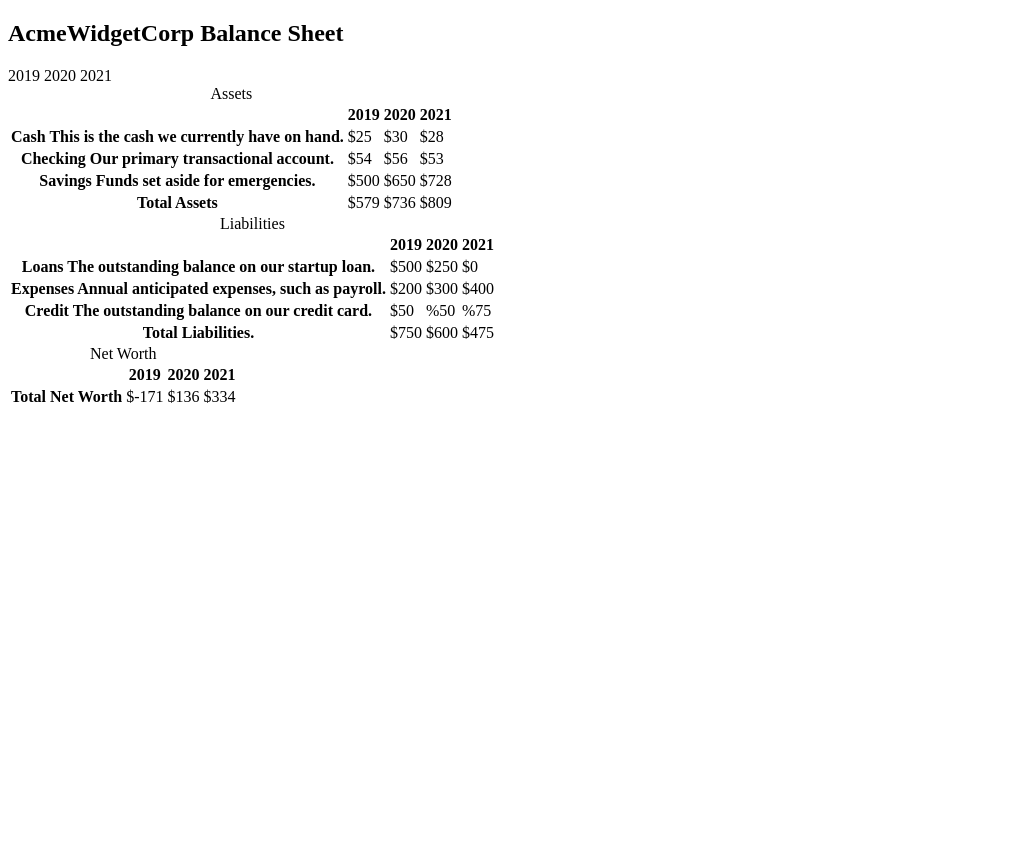
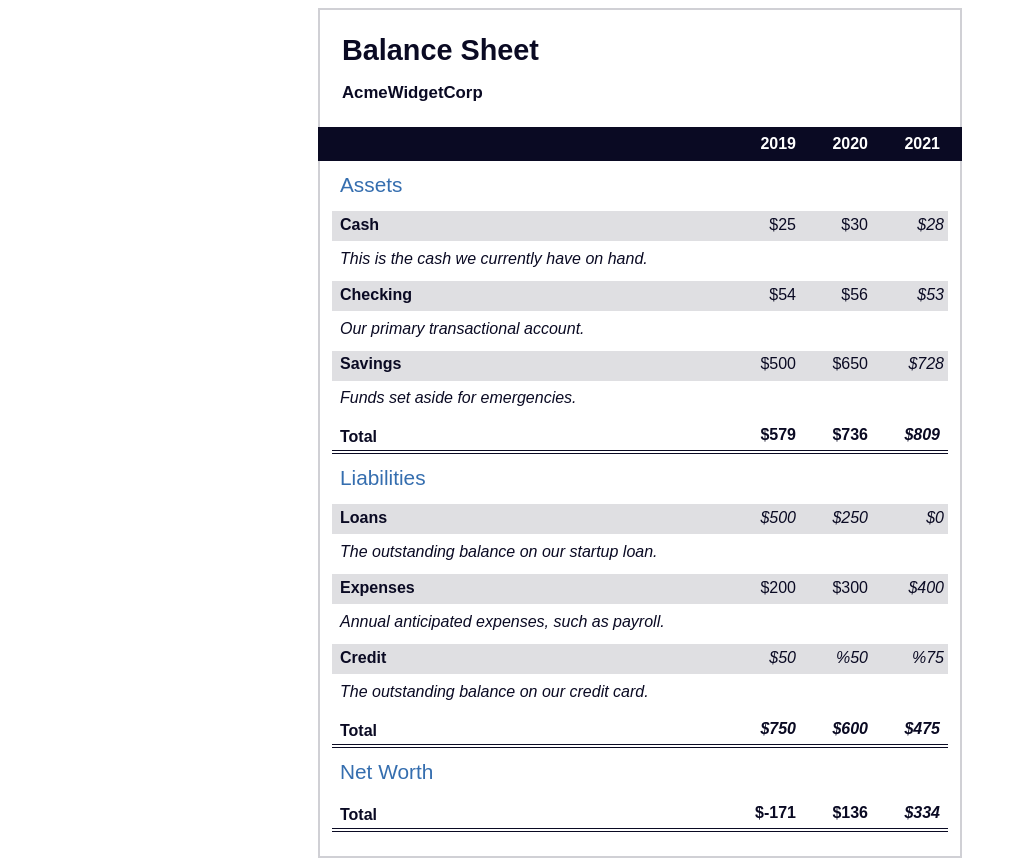
Before and after one commit to eduardo-rojas/freecodecamp_projects, a plain HTML site: page responsive_web_design/11_balance_sheet/index.html in a window 1280 px wide. Shown: the whole page, without its empty margins (0-1016 px from the left). Before the commit the page ends 800 px from the top, so only its background shows below. Drawn offline with Linux system fonts and the light colour scheme.

Commit message:
Completed project #11 balance sheet. Added starting setup for project #12.

```diff
--- a/responsive_web_design/11_balance_sheet/styles.css
+++ b/responsive_web_design/11_balance_sheet/styles.css
@@ -0,0 +1,147 @@
+span[class~="sr-only"] {
+    border: 0 !important;
+    clip: rect(1px, 1px, 1px, 1px) !important;
+    clip-path: inset(50%) !important;
+    height: 1px !important;
+    width: 1px !important;
+    position: absolute !important;
+    overflow: hidden !important;
+    white-space: nowrap !important;
+    padding: 0 !important;
+    margin: -1px !important;
+  }
+
+  html {
+    box-sizing: border-box;
+  }
+
+  body {
+    font-family: sans-serif;
+    color: #0a0a23;
+  }
+
+  h1 {
+    max-width: 37.25rem;
+    margin: 0 auto;
+    padding: 1.5rem 1.25rem;
+  }
+
+  h1 .flex {
+    display: flex;
+    flex-direction: column-reverse;
+    gap: 1rem;
+  }
+
+  h1 .flex span:first-of-type {
+    font-size: 0.7em;
+  }
+
+  h1 .flex span:last-of-type {
+    font-size: 1.2em;
+  }
+
+  section {
+    max-width: 40rem;
+    margin: 0 auto;
+    border: 2px solid #d0d0d5;
+  }
+
+  #years {
+    display: flex;
+    justify-content: flex-end;
+    position: sticky;
+    z-index: 999;
+    top: 0;
+    background: #0a0a23;
+    color: #fff;
+    padding: 0.5rem calc(1.25rem + 2px) 0.5rem 0;
+    margin: 0 -2px;
+  }
+
+  #years span[class] {
+    font-weight: bold;
+    width: 4.5rem;
+    text-align: right;
+  }
+
+  .table-wrap {
+    padding: 0 0.75rem 1.5rem 0.75rem;
+  }
+
+  table {
+    border-collapse: collapse;
+    border: 0;
+    width: 100%;
+    position: relative;
+    margin-top: 3rem;
+  }
+
+  table caption {
+    color: #356eaf;
+    font-size: 1.3em;
+    font-weight: normal;
+    position: absolute;
+    top: -2.25rem;
+    left: 0.5rem;
+  }
+
+  tbody td {
+    width: 100vw;
+    min-width: 4rem;
+    max-width: 4rem;
+  }
+
+  tbody th {
+    width: calc(100% - 12rem);
+  }
+
+  tr[class="total"] {
+    border-bottom: 4px double #0a0a23;
+    font-weight: bold;
+  }
+
+  tr[class="total"] th {
+    text-align: left;
+    padding: 0.5rem 0 0.25rem 0.5rem;
+  }
+
+  tr.total td {
+    text-align: right;
+    padding: 0 0.25rem;
+  }
+
+  tr.total td:nth-of-type(3) {
+    padding-right: 0.5rem;
+  }
+
+  tr.total:hover {
+    background-color: #99c9ff;
+  }
+
+  td.current {
+    font-style: italic;
+  }
+
+  tr.data {
+    background-image: linear-gradient(to bottom, #dfdfe2 1.845rem, white 1.845rem);
+  }
+
+  tr.data th {
+    text-align: left;
+    padding-top: 0.3rem;
+    padding-left: 0.5rem;
+  }
+
+  tr.data th .description {
+    display: block;
+    font-weight: normal;
+    font-style: italic;
+    padding: 1rem 0 0.75rem;
+    margin-right: -13.5rem;
+  }
+
+  tr.data td {
+    vertical-align: top;
+    padding: 0.3rem 0.25rem 0;
+    text-align: right;
+  }
```
Also changed, not shown: responsive_web_design/11_balance_sheet/index.html (+0 -2 lines), responsive_web_design/12_cat_painting/index.html (added, +12 -0 lines), responsive_web_design/12_cat_painting/styles.css (added).
